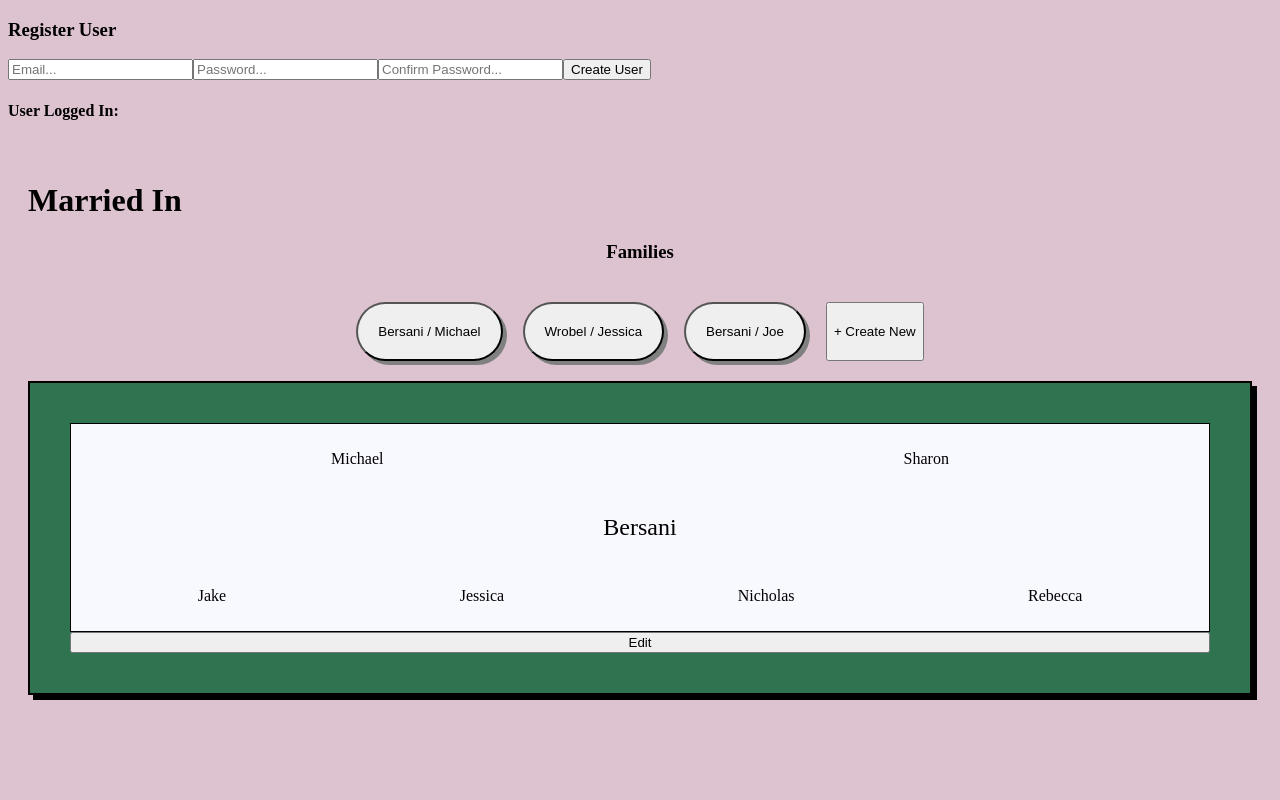
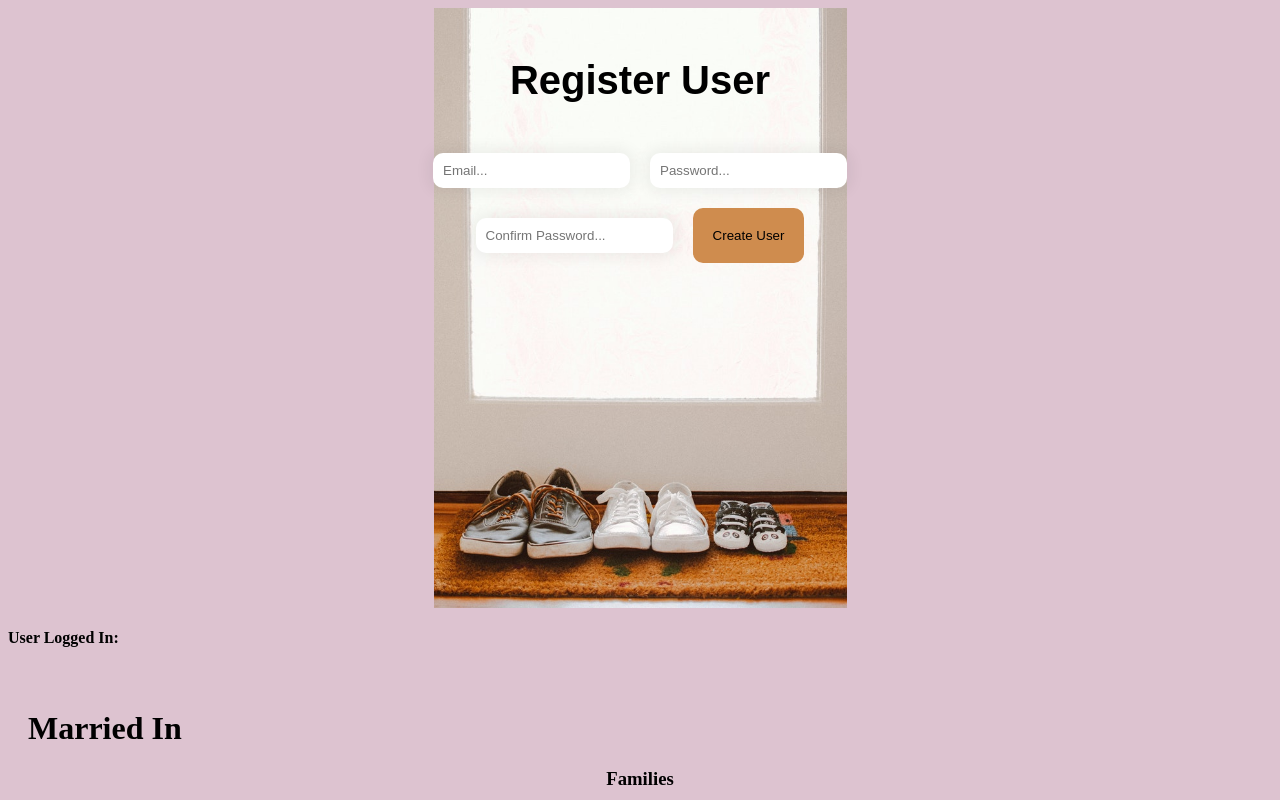
Before and after one commit to JBusani/married-in-web-app, a React app: page / in a window 1280 px wide. Shown: the top 800 px of the page. Built offline with nearby package versions, Linux system fonts and the light colour scheme; no server answers.

Commit message:
fixed create account scope with auth context. added return keyword in context function

```diff
--- a/src/components/SignUp.js
+++ b/src/components/SignUp.js
@@ -1,5 +1,7 @@
 import React, { useRef, useState } from "react";
 import { useAuth } from "../contexts/AuthContext";
+import styles from "./form.module.css";
+import img from "../assets/signupbackground.jpg"
 
 const SignUp = () => {
   const { createAccount } = useAuth();
@@ -22,9 +24,17 @@ const SignUp = () => {
           setErrors('');
           setLoading(true);
           await createAccount(e, p);
-        } catch (error) {
-          setErrors("Failed to create an account");
-          console.log(errors)
+        }catch(error){
+          const message = error.code;
+          console.log(message)
+          switch (message){
+            case 'auth/email-already-in-use':
+              setErrors("Email address already registered")
+              break;
+            default:
+              setErrors('Failed to create an account')
+          }
+
 
         }
         setLoading(false);
@@ -32,26 +42,45 @@ const SignUp = () => {
 
 
     return (
-        <div>
-        {errors}
-        <form onSubmit={register} style={{display:"block"}}>
-          <h3> Register User </h3>
+        <div className={styles.formContainer}
+          style={{
+            background: `url(${img}) no-repeat`,
+            backgroundPosition: "center",
+            backgroundSize: "contain"
+            }}>
+        <form onSubmit={register} className={styles.form}>
+          <h3 className={styles.title}> Register User </h3>
+          <p className={styles.errors}>{errors}</p>
           <input
+            aria-label="email"
+            id="email"
+            name="email"
             placeholder="Email..."
             ref={email}
           />
+            <input
+              aria-label="password"
+              id="password"
+              name="password"
+              type="password"
+              placeholder="Password..."
+              ref={password}
+            />
           <input
-            type="password"
-            placeholder="Password..."
-            ref={password}
-          />
-          <input
+            aria-label="passwordConfrim"
+            id="passwordConfirm"
+            name="passwordConfirm"
             type="password"
             placeholder="Confirm Password..."
             ref={passwordConfirm}
           />
-          <button type="submit" disabled={loading}> Create User</button>
+          <button
+            type="submit"
+            disabled={loading}
+            className={styles.submitButton}
+            > Create User</button>
         </form>
+
         </div>
     )
   }
--- /dev/null
+++ b/src/components/form.module.css
@@ -0,0 +1,35 @@
+
+.errors{
+    color: red;
+}
+.title{
+    font-size: 2.5rem;
+    font-family: sans-serif;
+}
+.formContainer{
+    padding-top: 10px;
+    margin: 0 auto;
+    max-width: 600px;
+    height: 600px;
+}
+.form{
+    display: block;
+    margin: 0 auto;
+    max-width: calc(100% - 4em);
+    text-align: center;
+}
+
+input {
+    margin: 10px;
+    padding: 10px;
+    border: 0;
+    box-shadow:0 0 15px 4px rgba(0,0,0,0.06);
+    border-radius: 10px;
+}
+.submitButton{
+    margin: 10px;
+    border: 0;
+    border-radius: 10px;
+    padding: 20px;
+    background-color: #cf8c4e;
+}
--- a/src/contexts/AuthContext.js
+++ b/src/contexts/AuthContext.js
@@ -13,7 +13,7 @@ export function AuthProvider({ children }) {
   const [loading, setLoading] = useState(true)
 
   function createAccount(email, password){
-    createUserWithEmailAndPassword(auth, email, password)
+      return createUserWithEmailAndPassword(auth, email, password)
 
   }
 
--- a/src/index.module.css
+++ b/src/index.module.css
@@ -1,6 +1,14 @@
+*, *::before, *::after {
+    box-sizing: border-box;
+    -moz-box-sizing: border-box;
+    -ms-box-sizing: border-box; /* Internet Explorer 8 */
+    -webkit-box-sizing: border-box; /* Safari 3 */
+    -khtml-box-sizing: border-box; /* Konqueror */
+}
 html{
     background-color: #DDC3D0;
     box-sizing: border-box;
+    font-size: 16px;
 }
 .wrapper{
     padding: 20px;
```
Also changed, not shown: src/components/App.js (+4 -9 lines), src/assets/signupbackground.jpg (added).
